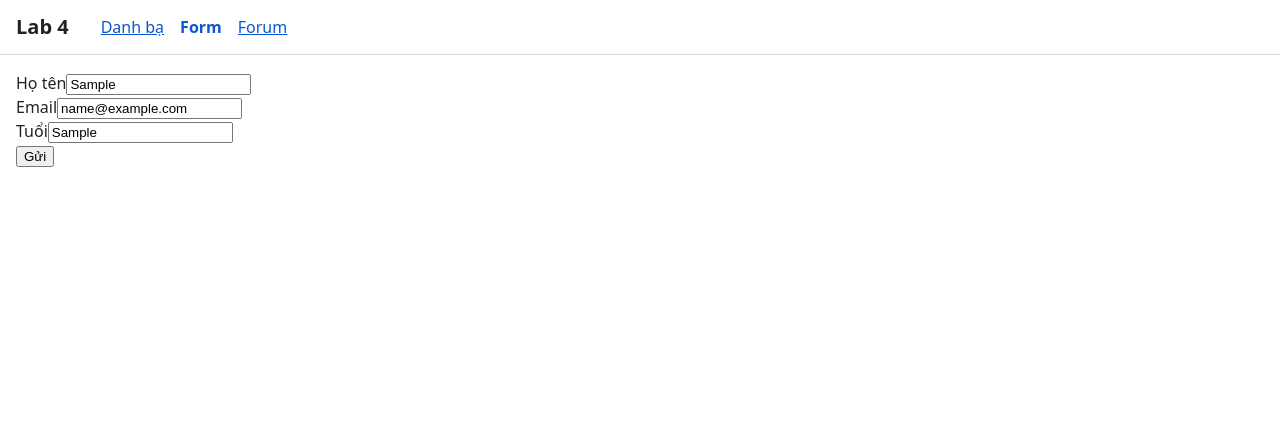
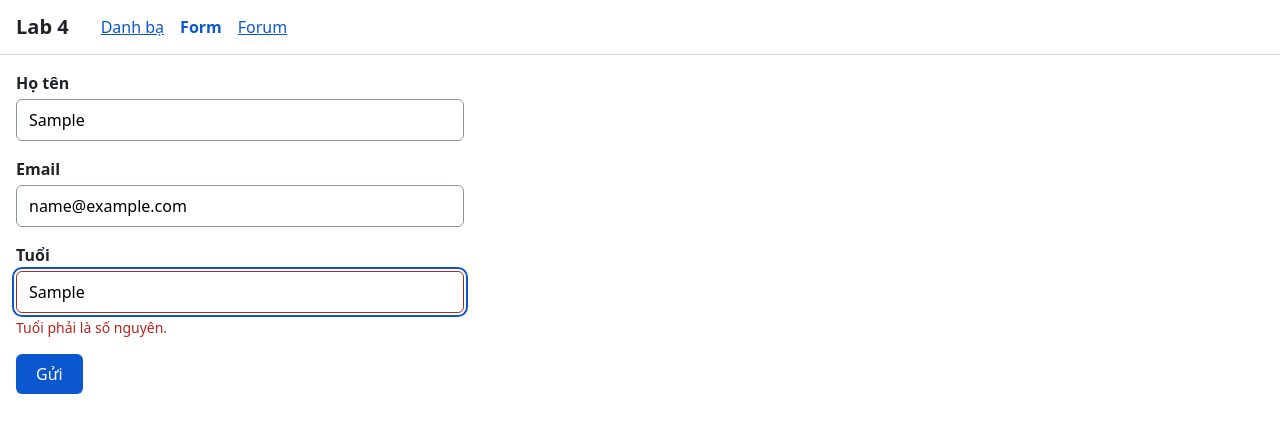
Before and after one commit to Edge092022/Lab4, a React (Vite) app in the folder client/: page /form in a window 1280 px wide. Both pictures are taken after typing "Sample", "name@example.com", "Sample" into the empty fields and a click on the button "Gửi". Shown: the top 432 px of the page. Built offline with nearby package versions, Linux system fonts and the light colour scheme.

Commit message:
feat: input field validation

```diff
--- a/client/src/form/InputField.jsx
+++ b/client/src/form/InputField.jsx
@@ -1,11 +1,14 @@
 import { useId } from 'react';
 import { useFormContext } from './FormContext.js';
 
-// Bản tối thiểu cho task 2.2 (label + controlled input qua context).
-// Hiển thị lỗi, aria-invalid/aria-describedby và touched làm ở task 2.3.
+// Không nhận value/onChange qua props — lấy từ context theo `name`.
 export default function InputField({ name, label, type = 'text', ...inputProps }) {
   const id = useId();
-  const { values, handleChange } = useFormContext();
+  const errorId = `${id}-error`;
+  const { values, errors, touched, submitAttempted, handleChange, handleBlur } = useFormContext();
+
+  // Derived: chỉ hiện lỗi khi field đã được rời khỏi (blur) hoặc đã bấm Gửi.
+  const error = touched[name] || submitAttempted ? errors[name] : undefined;
 
   return (
     <div className="field">
@@ -16,8 +19,16 @@ export default function InputField({ name, label, type = 'text', ...inputProps }
         type={type}
         value={values[name]}
         onChange={handleChange}
+        onBlur={handleBlur}
+        aria-invalid={Boolean(error)}
+        aria-describedby={error ? errorId : undefined}
         {...inputProps}
       />
+      {error && (
+        <p id={errorId} role="alert" className="field-error">
+          {error}
+        </p>
+      )}
     </div>
   );
 }
--- a/client/src/form/SimpleForm.jsx
+++ b/client/src/form/SimpleForm.jsx
@@ -5,10 +5,13 @@ import InputField from './InputField.jsx';
 
 const INITIAL_VALUES = { name: '', email: '', age: '' };
 
-// Một nguồn sự thật: `values`. Mọi thứ khác (errors, isValid) là DERIVED,
+// Một nguồn sự thật cho dữ liệu: `values`. errors / isValid là DERIVED,
 // tính lại đồng bộ mỗi render → 1 phím gõ = 1 setState = 1 render. Không effect nào.
+// `touched` / `submitAttempted` chỉ quyết định KHI NÀO hiện lỗi, cũng là state thường.
 export default function SimpleForm() {
   const [values, setValues] = useState(INITIAL_VALUES);
+  const [touched, setTouched] = useState({});
+  const [submitAttempted, setSubmitAttempted] = useState(false);
 
   const errors = validateForm(values);
   const isValid = Object.keys(errors).length === 0;
@@ -19,14 +22,26 @@ export default function SimpleForm() {
     setValues((prev) => ({ ...prev, [name]: value }));
   }
 
+  function handleBlur(event) {
+    const { name } = event.target;
+    // Đã touched → trả lại object cũ: React thấy state không đổi, bỏ qua render.
+    setTouched((prev) => (prev[name] ? prev : { ...prev, [name]: true }));
+  }
+
   function handleSubmit(event) {
     event.preventDefault();
-    if (!isValid) return;
+    setSubmitAttempted(true);
+    if (!isValid) {
+      // Focus là side effect do NGƯỜI DÙNG gây ra → làm ngay trong handler, không cần effect.
+      const firstInvalid = Object.keys(errors)[0];
+      event.currentTarget.elements.namedItem(firstInvalid)?.focus();
+      return;
+    }
     // Lưu dữ liệu đã gửi + hiện inspector: task 2.4.
   }
 
   return (
-    <FormContext value={{ values, errors, handleChange }}>
+    <FormContext value={{ values, errors, touched, submitAttempted, handleChange, handleBlur }}>
       {/* noValidate: tắt validation native của trình duyệt, chỉ dùng validateForm */}
       <form className="simple-form" noValidate onSubmit={handleSubmit}>
         <InputField name="name" label="Họ tên" autoComplete="name" />
--- a/client/src/index.css
+++ b/client/src/index.css
@@ -126,6 +126,56 @@ main {
   }
 }
 
+/* ---------- Form ---------- */
+.simple-form {
+  display: grid;
+  gap: 1rem;
+  max-width: 28rem;
+}
+
+.field {
+  display: grid;
+  gap: 0.25rem;
+}
+
+.field label {
+  font-weight: 600;
+}
+
+.field input {
+  font: inherit;
+  padding: 0.5rem 0.75rem;
+  border: 1px solid #8c959f;
+  border-radius: 6px;
+}
+
+.field input:focus-visible,
+.simple-form button:focus-visible {
+  outline: 2px solid #0b57d0;
+  outline-offset: 2px;
+}
+
+.field input[aria-invalid='true'] {
+  border-color: #b3261e;
+}
+
+.field-error {
+  margin: 0;
+  color: #b3261e;
+  font-size: 0.875rem;
+}
+
+.simple-form button {
+  justify-self: start;
+  font: inherit;
+  padding: 0.5rem 1.25rem;
+  border: 0;
+  border-radius: 6px;
+  background: #0b57d0;
+  color: #ffffff;
+  cursor: pointer;
+}
+
 .not-found h2 {
   margin-top: 0;
 }
```
Also changed, not shown: 1 other file (tests, documents, lock files or other folders).
